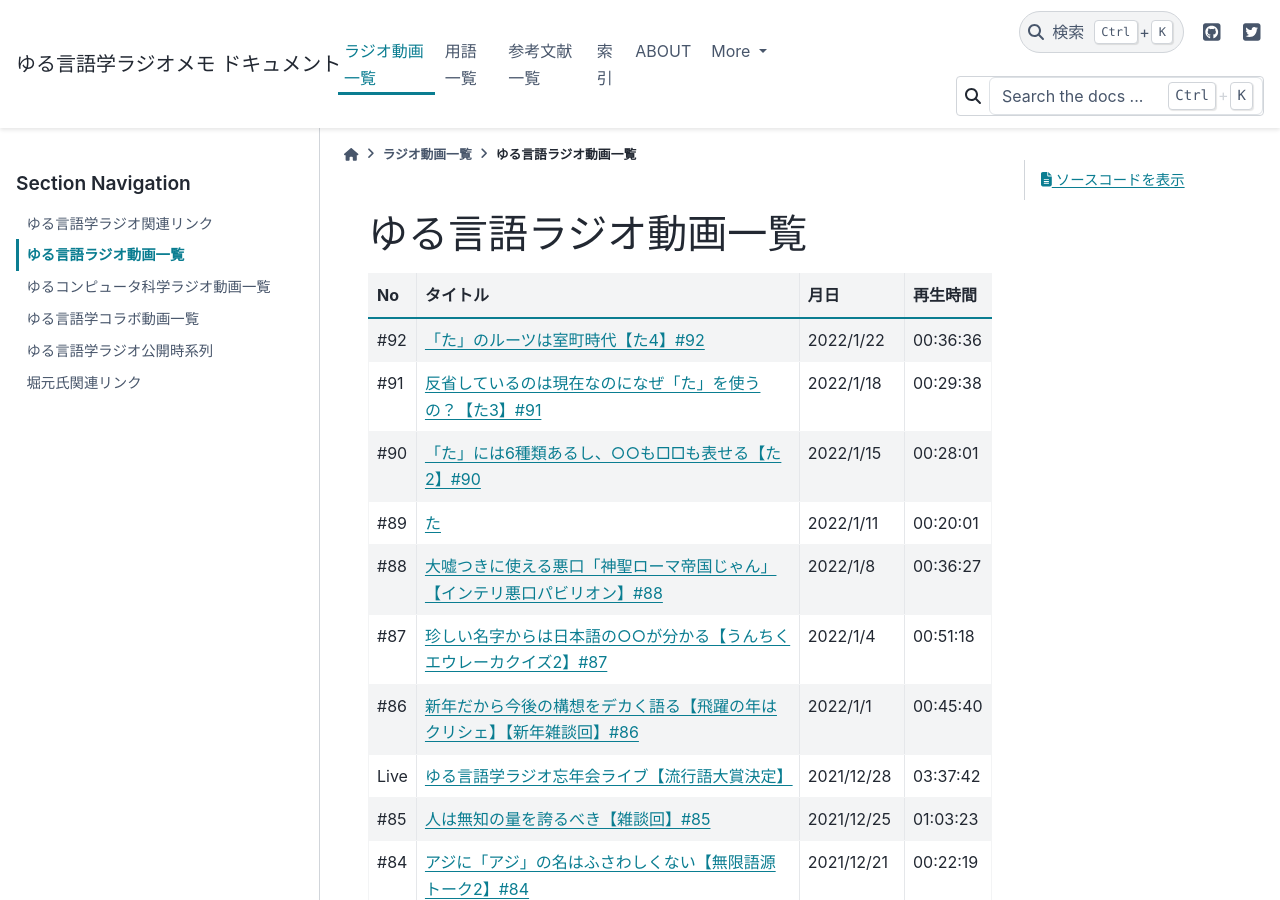
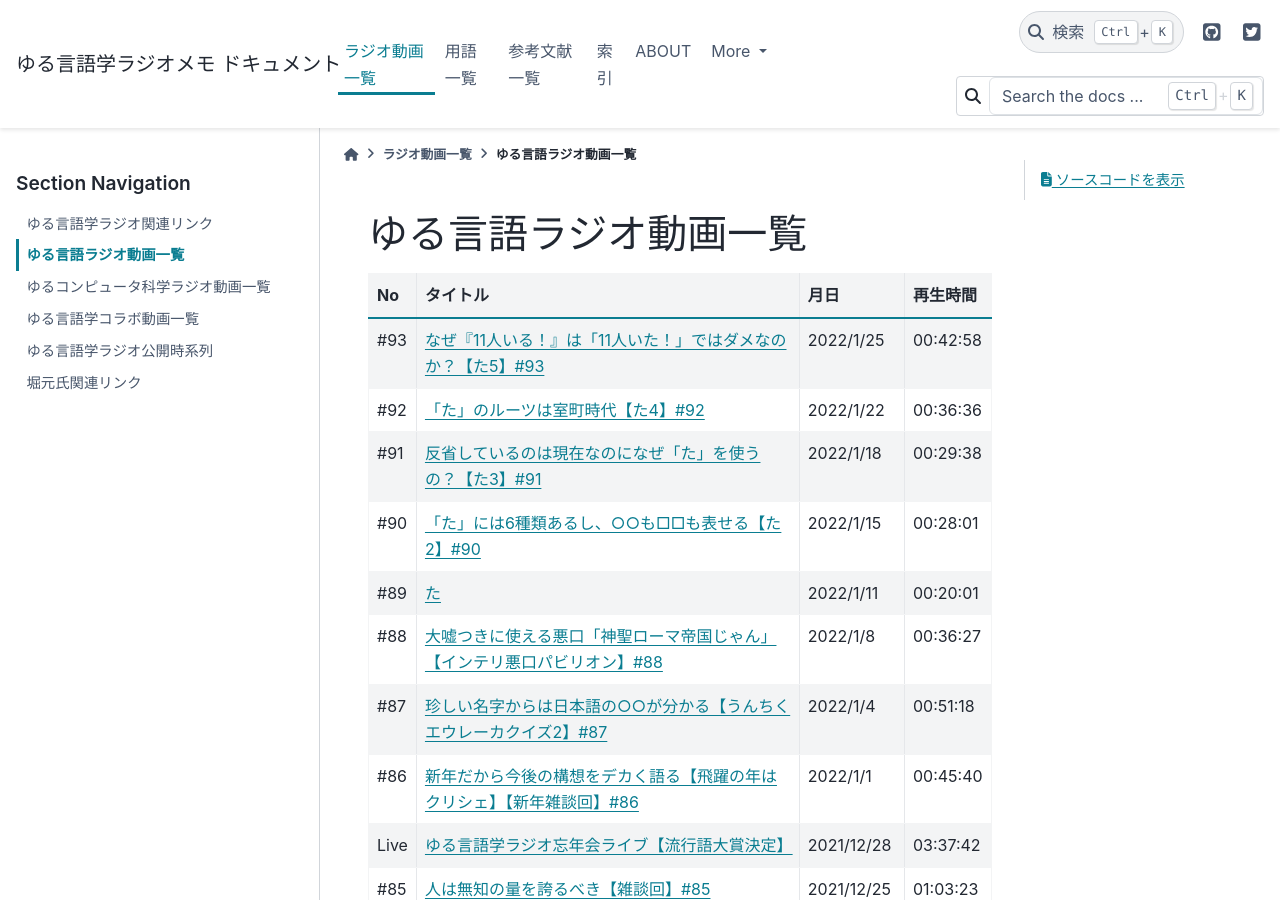
Before and after one commit to mtakagishi/yurugengo, a Sphinx documentation site: the page built from docs/videos/yurugengo_radio_list.rst, in a window 1280 px wide and 900 px high. Built offline with Sphinx 7.4.7 and the PyData theme 0.15.4, drawn with Linux system fonts in a browser that asks for light colours.

Commit message:
#93追加

```diff
--- a/docs/videos/timeline.rst
+++ b/docs/videos/timeline.rst
@@ -185,7 +185,9 @@
       言90「た」2 ->
       言91「た」3 ->
       言92「た」4 ->
-      公開前【「た」5】 ;
+      言93「た」5 ->
+      公開前【「た」6】 ->
+      公開前【「た」収録後】 ;
     }
     group {
       orientation = portrait
--- a/docs/videos/yurugengo_radio_list.rst
+++ b/docs/videos/yurugengo_radio_list.rst
@@ -4,6 +4,8 @@
 +------+------------------------------------------------------------------------------------------------+------------+----------+
 |  No  |                                            タイトル                                            |    月日    | 再生時間 |
 +======+================================================================================================+============+==========+
+| #93  | `なぜ『11人いる！』は「11人いた！」ではダメなのか？【た5】#93`_                                | 2022/1/25  | 00:42:58 |
++------+------------------------------------------------------------------------------------------------+------------+----------+
 | #92  | `「た」のルーツは室町時代【た4】#92`_                                                          | 2022/1/22  | 00:36:36 |
 +------+------------------------------------------------------------------------------------------------+------------+----------+
 | #91  | `反省しているのは現在なのになぜ「た」を使うの？【た3】#91`_                                    | 2022/1/18  | 00:29:38 |
@@ -193,7 +195,7 @@
 | #1   | `「イルカも喋る」は大ウソ【言語学って何？】#1`_                                                | 2021/03/11 | 00:14:56 |
 +------+------------------------------------------------------------------------------------------------+------------+----------+
 
-
+.. _なぜ『11人いる！』は「11人いた！」ではダメなのか？【た5】#93: https://www.youtube.com/watch?v=fPY_7jbiTx8
 .. _「た」のルーツは室町時代【た4】#92: https://www.youtube.com/watch?v=
 .. _反省しているのは現在なのになぜ「た」を使うの？【た3】#91: https://www.youtube.com/watch?v=I0iFsy-QShY
 .. _【再UP高画質版】た【た1】#89: https://www.youtube.com/watch?v=x1C0FD1XmTk
```
